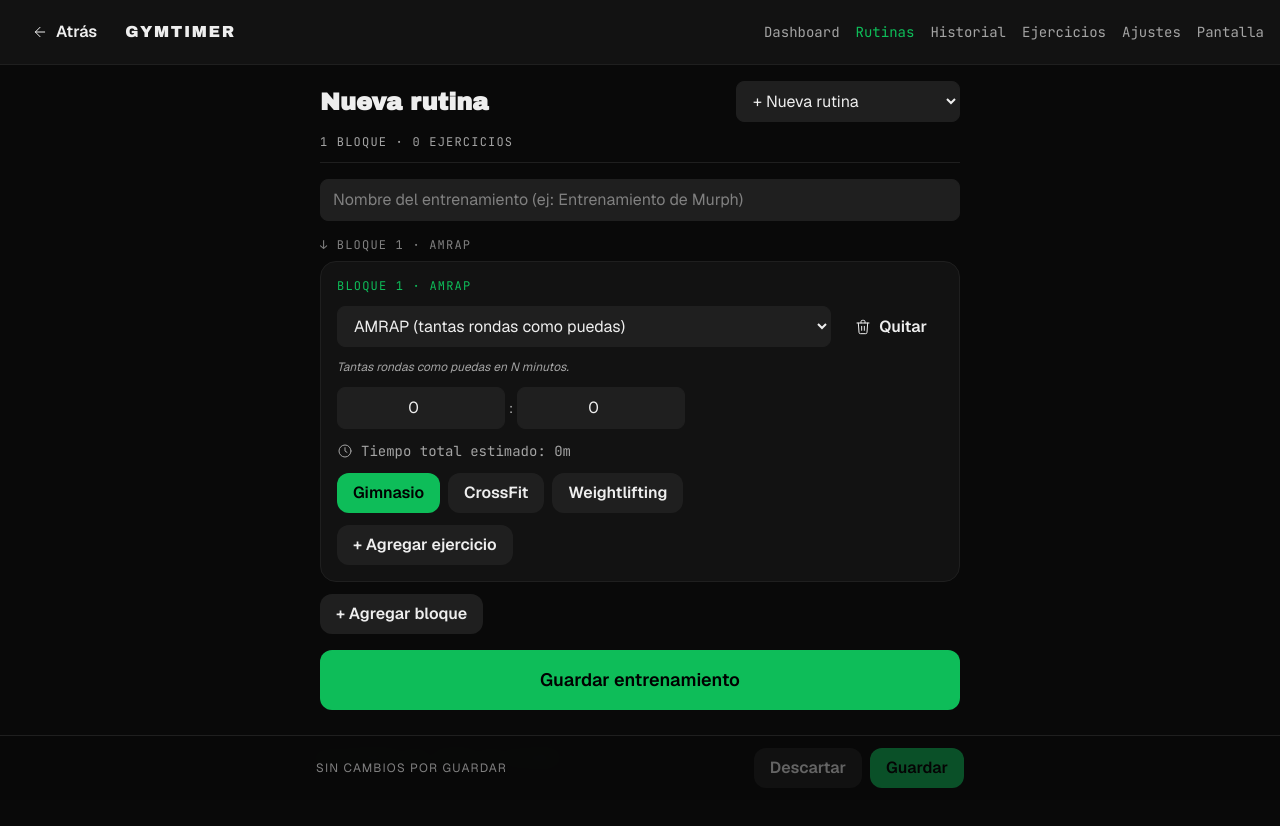
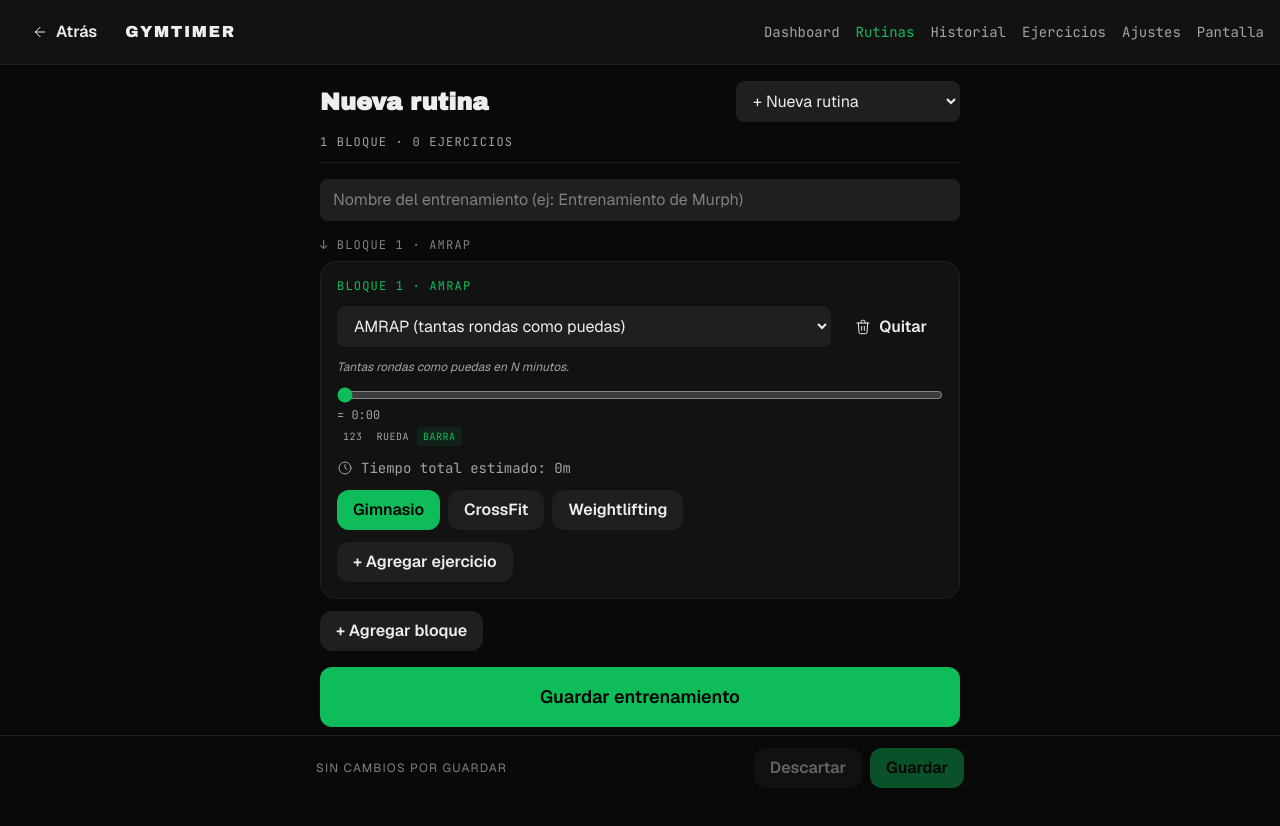
Before and after one commit to CamiloEscar/gymtimer-pro, a Next.js app: page /app/workouts/new in a window 1280 px wide. Shown: the top 826 px of the page. Built offline with nearby package versions, Linux system fonts and the light colour scheme.

Commit message:
feat(editor): prototype time entry variants (numeric, wheel, slider)

```diff
--- a/src/components/workout/BlockEditor.tsx
+++ b/src/components/workout/BlockEditor.tsx
@@ -1,6 +1,6 @@
 "use client";
 
-import { useState } from "react";
+import { useEffect, useRef, useState } from "react";
 import type { BlockType, UserExerciseOverride, WorkoutBlock } from "@/types";
 import { Card } from "@/components/ui/Card";
 import { Select } from "@/components/ui/Select";
@@ -43,12 +43,98 @@ interface TimeInputProps {
   ariaLabel: string;
   seconds: number;
   onChangeSeconds: (seconds: number) => void;
+  // Widget used to enter the value. Prototype of "modos distintos de colocar
+  // el tiempo": numeric keyboard for precise technical values, a scrollable
+  // wheel for short ranges, a bar for "duration feel" (AMRAP long windows).
+  // The editor shows a small switcher so the trainer can swap per field while
+  // we validate which widget fits which cadence.
+  variant?: TimeInputVariant;
 }
 
-function TimeInput({ ariaLabel, seconds, onChangeSeconds }: TimeInputProps) {
+export type TimeInputVariant = "numeric" | "wheel" | "slider";
+
+const TIME_WHEEL_STEP = 5;
+const TIME_WHEEL_MAX = 1800; // 30 min cap — long enough for any block window
+const TIME_WHEEL_VALUES: number[] = [];
+for (let s = 0; s <= TIME_WHEEL_MAX; s += TIME_WHEEL_STEP) {
+  TIME_WHEEL_VALUES.push(s);
+}
+
+const VARIANT_LABELS: Record<TimeInputVariant, string> = {
+  numeric: "123",
+  wheel: "Rueda",
+  slider: "Barra",
+};
+
+function TimeInput({ ariaLabel, seconds, onChangeSeconds, variant = "numeric" }: TimeInputProps) {
+  const [mode, setMode] = useState<TimeInputVariant>(variant);
+  const wheelRef = useRef<HTMLDivElement>(null);
   const total = Math.max(0, Math.floor(seconds));
   const minutes = Math.floor(total / 60);
   const secs = total % 60;
+
+  // Center the selected value in the scrollable wheel whenever it changes.
+  // guard: scrollIntoView is not implemented in jsdom (tests run headless).
+  useEffect(() => {
+    if (mode !== "wheel" || !wheelRef.current) return;
+    const el = wheelRef.current.querySelector<HTMLElement>(`[data-seconds="${total}"]`);
+    if (el && typeof el.scrollIntoView === "function") {
+      el.scrollIntoView({ inline: "center", block: "nearest", behavior: "smooth" });
+    }
+  }, [total, mode]);
+
+  if (mode === "slider") {
+    return (
+      <div role="group" aria-label={ariaLabel} className="flex flex-col gap-1">
+        <div className="flex items-center gap-1">
+          <input
+            aria-label={ariaLabel}
+            type="range"
+            min={0}
+            max={TIME_WHEEL_MAX}
+            step={TIME_WHEEL_STEP}
+            value={Math.min(total, TIME_WHEEL_MAX)}
+            onChange={(e) => onChangeSeconds(Number(e.target.value))}
+            className="w-full accent-brand-500"
+          />
+        </div>
+        <span className="text-xs text-phosphor-dim font-tactical whitespace-nowrap">
+          = {formatTimeInput(total)}
+        </span>
+        <VariantSwitcher ariaLabel={ariaLabel} mode={mode} onModeChange={setMode} />
+      </div>
+    );
+  }
+
+  if (mode === "wheel") {
+    return (
+      <div role="group" aria-label={ariaLabel} className="flex flex-col gap-1">
+        <div
+          ref={wheelRef}
+          className="flex h-12 items-center overflow-x-auto [-ms-overflow-style:none] [scrollbar-width:none] [&::-webkit-scrollbar]:hidden"
+        >
+          {TIME_WHEEL_VALUES.map((value) => (
+            <button
+              key={value}
+              type="button"
+              data-seconds={value}
+              aria-pressed={total === value}
+              onClick={() => onChangeSeconds(value)}
+              className={`shrink-0 w-16 font-tactical tabular-nums transition-colors cursor-pointer ${
+                total === value ? "text-brand-500 text-base" : "text-phosphor-dim text-sm hover:text-phosphor"
+              }`}
+            >
+              {formatTimeInput(value)}
+            </button>
+          ))}
+        </div>
+        <span className="text-xs text-phosphor-dim font-tactical whitespace-nowrap">
+          = {formatTimeInput(total)}
+        </span>
+        <VariantSwitcher ariaLabel={ariaLabel} mode={mode} onModeChange={setMode} />
+      </div>
+    );
+  }
 
   return (
     <div
@@ -89,6 +175,38 @@ function TimeInput({ ariaLabel, seconds, onChangeSeconds }: TimeInputProps) {
           = {formatTimeInput(seconds)}
         </span>
       )}
+      <VariantSwitcher ariaLabel={ariaLabel} mode={mode} onModeChange={setMode} />
+    </div>
+  );
+}
+
+function VariantSwitcher({
+  ariaLabel,
+  mode,
+  onModeChange,
+}: {
+  ariaLabel: string;
+  mode: TimeInputVariant;
+  onModeChange: (mode: TimeInputVariant) => void;
+}) {
+  return (
+    <div className="inline-flex items-center gap-0.5">
+      {(Object.keys(VARIANT_LABELS) as TimeInputVariant[]).map((variantMode) => (
+        <button
+          key={variantMode}
+          type="button"
+          aria-label={`${ariaLabel}: ${VARIANT_LABELS[variantMode]}`}
+          aria-pressed={mode === variantMode}
+          onClick={() => onModeChange(variantMode)}
+          className={`rounded px-1.5 py-0.5 text-[10px] font-tactical uppercase tracking-wider transition-colors cursor-pointer ${
+            mode === variantMode
+              ? "text-brand-500 bg-brand-500/10"
+              : "text-phosphor-dim hover:text-phosphor"
+          }`}
+        >
+          {VARIANT_LABELS[variantMode]}
+        </button>
+      ))}
     </div>
   );
 }
@@ -181,6 +299,7 @@ export function BlockEditor({
             ariaLabel="Duración"
             seconds={block.durationSeconds}
             onChangeSeconds={(seconds) => onChange({ ...block, durationSeconds: seconds })}
+            variant="slider"
           />
         </div>
       )}
@@ -194,6 +313,7 @@ export function BlockEditor({
             ariaLabel="Timcap"
             seconds={block.durationSeconds}
             onChangeSeconds={(seconds) => onChange({ ...block, durationSeconds: seconds })}
+            variant="slider"
           />
         </div>
       )}
@@ -221,6 +341,7 @@ export function BlockEditor({
                 ariaLabel="Segundos por estación"
                 seconds={block.stationSeconds ?? 0}
                 onChangeSeconds={(seconds) => onChange({ ...block, stationSeconds: seconds })}
+                variant="wheel"
               />
             </div>
             <div className="space-y-1">
@@ -231,6 +352,7 @@ export function BlockEditor({
                 ariaLabel="Descanso entre rondas"
                 seconds={block.roundRestSeconds ?? 0}
                 onChangeSeconds={(seconds) => onChange({ ...block, roundRestSeconds: seconds })}
+                variant="wheel"
               />
             </div>
           </div>
@@ -252,6 +374,7 @@ export function BlockEditor({
                 ariaLabel="Segundos de descanso"
                 seconds={block.restSeconds ?? 0}
                 onChangeSeconds={(seconds) => onChange({ ...block, restSeconds: seconds })}
+                variant="wheel"
               />
             </div>
             <Input
```
Also changed, not shown: 2 other files (tests, documents, lock files or other folders).
